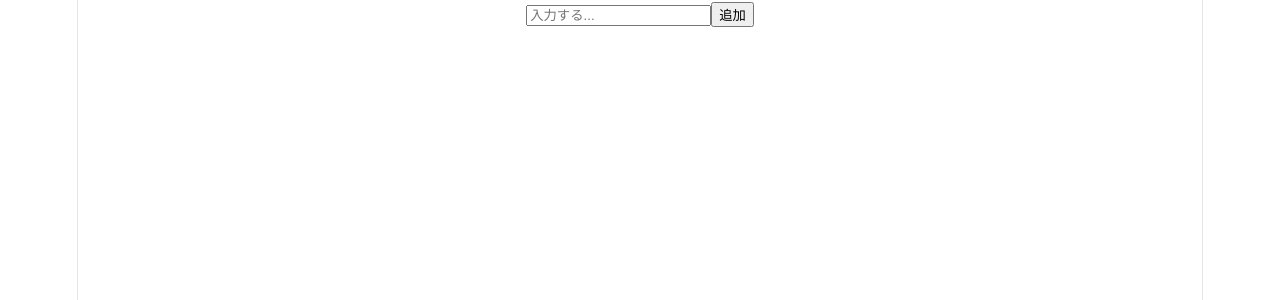
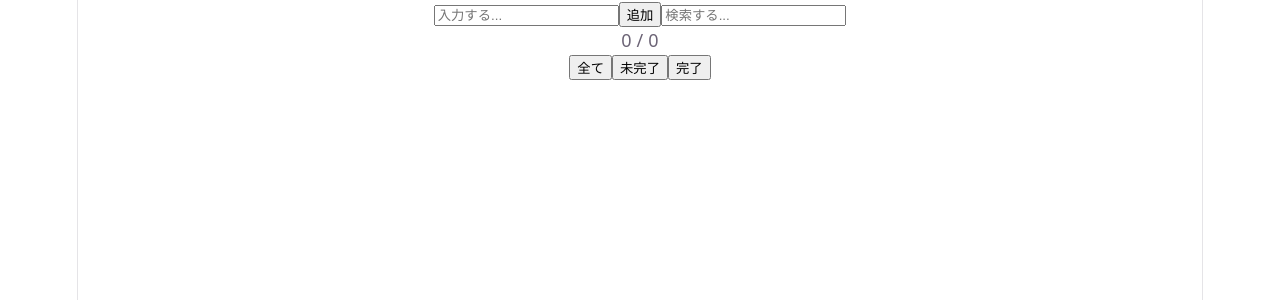
Before and after one commit to bokuchin0126-coder/todo-list-self-react-ts, a React (Vite) app: page / in a window 1280 px wide. Shown: the top 300 px of the page. Built offline with nearby package versions, Linux system fonts and the light colour scheme.

Commit message:
feat: add filter search and result count features filter tasks by all / active / completed search tasks by keyword display number of filtered tasks

```diff
--- a/src/App.tsx
+++ b/src/App.tsx
@@ -7,6 +7,7 @@ import './App.css'
 function App() {
   const [todos, setTodos] = useState<Todo[]>([])
   const [text, setText] = useState<string>("")
+  const [searchText, setSearchText] = useState<string>("")
   const [filter, setFilter] = useState<filter>("all")
 
   const addTodo = () => {
@@ -22,7 +23,11 @@ function App() {
     setText("")
   }
 
-  const filtered = filter === "all" ? todos : todos.filter(todo => todo.completed === filter)
+  const filtered = todos.filter((todo) => {
+    const matchFilter = filter === "all" ? todos : todos.filter(todo => todo.completed === filter)
+    const matchText = todo.text.toLowerCase().includes(searchText.toLowerCase())
+    return matchFilter && matchText
+  })
 
   const handleToggle = (id: number) => {
     setTodos(todos.map(todo =>
@@ -44,7 +49,7 @@ function App() {
   return (
     <>
       <div className="main">
-        <input
+        <input className="add-todo"
           key="todo-input"
           type="text"
           value={text}
@@ -57,6 +62,20 @@ function App() {
           placeholder="入力する..."
         />
         <button onClick={addTodo}>追加</button>
+
+        <input className="search-todo"
+          key="search-input"
+          type="text"
+          value={searchText}
+          onChange={(e) => setSearchText(e.target.value)}
+          placeholder="検索する..."
+        />
+        <p>{filtered.length} / {todos.length}</p>
+        <div className="filters">
+          <button onClick={() => setFilter("all")} className={filter === "all" ? "active" : ""}>全て</button>
+          <button onClick={() => setFilter("active")} className={filter === "active" ? "active" : ""}>未完了</button>
+          <button onClick={() => setFilter("completed")} className={filter === "completed" ? "active" : ""}>完了</button>
+        </div>
       </div>
 
       <div className="list">
```
